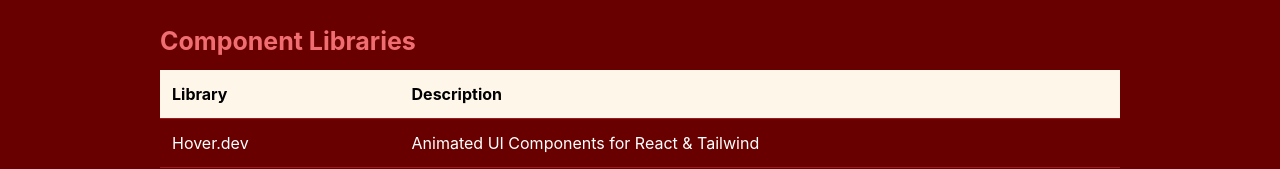
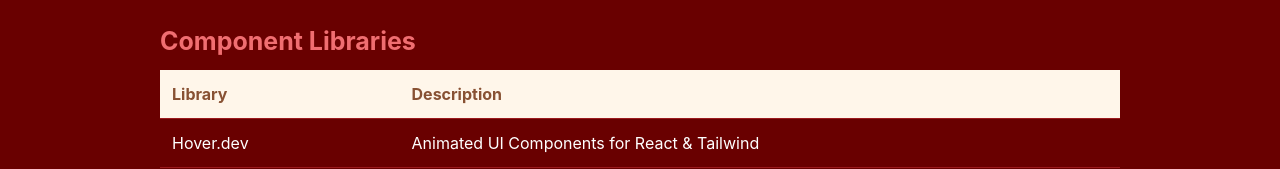
Before and after one commit to cpascasio/MCO3, a React (Vite) app in the folder frontend/: page /about in a window 1280 px wide. Shown: the part 491-660 px from the top of the page. Built offline with nearby package versions, Linux system fonts and the light colour scheme.

Commit message:
about final

```diff
--- a/frontend/src/pages/about/about.css
+++ b/frontend/src/pages/about/about.css
@@ -43,6 +43,7 @@ td{
 
 th {
     background-color: #FFF6EA;
+    color: #885133;
 }
 
   tbody tr:hover {
```
